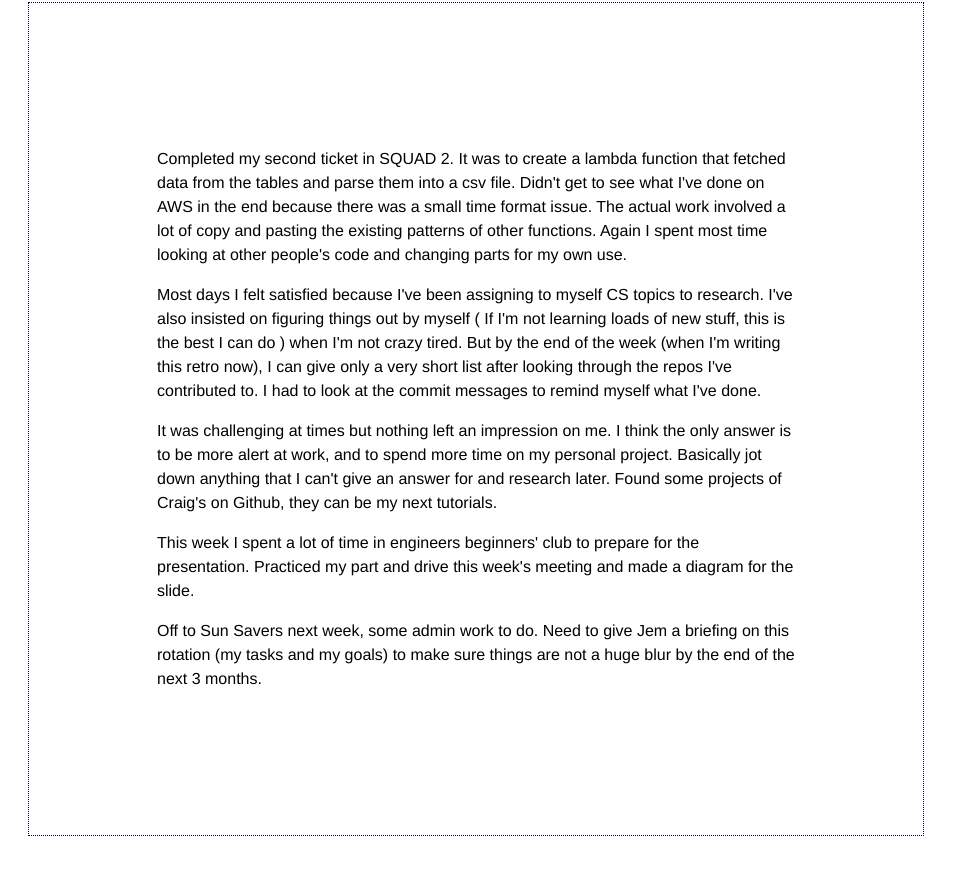
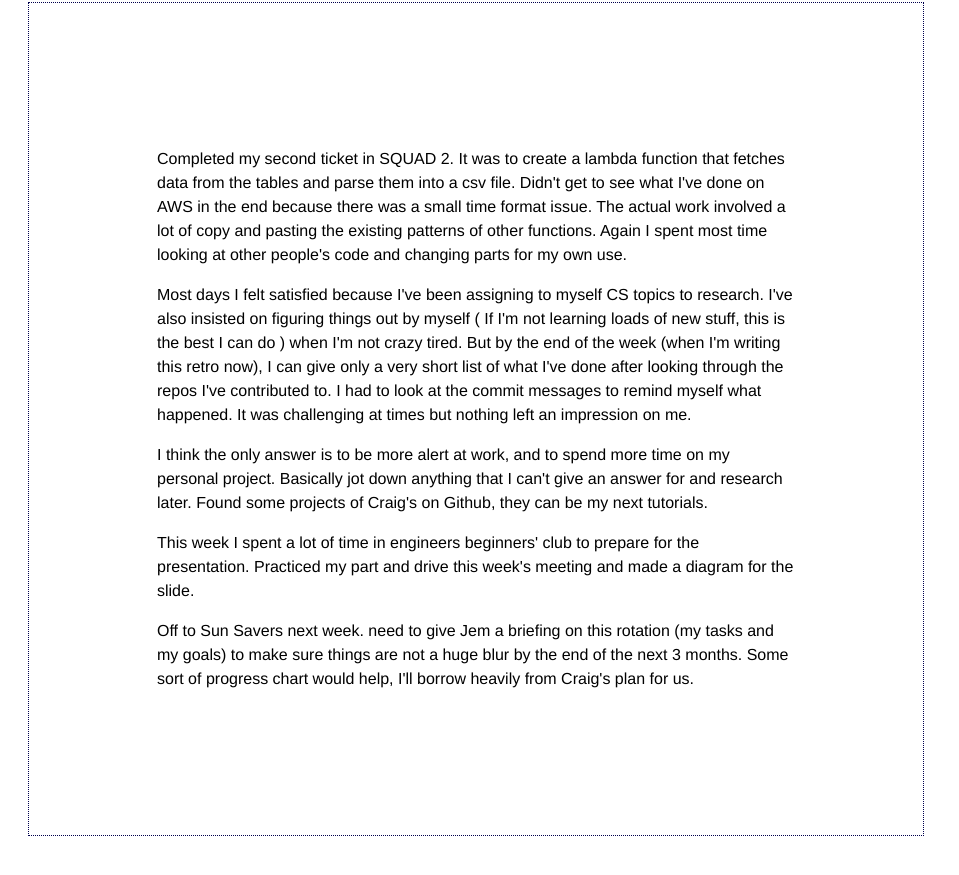
Before and after one commit to LXie-Saintex/placement-retro, a website: page html/week14.html in a window 1280 px wide. Shown: the part 469-1344 px from the top of the page, without its empty margins (0-959 px from the left). Drawn offline with Linux system fonts and the light colour scheme.

Commit message:
modified week14

```diff
--- a/html/week14.html
+++ b/html/week14.html
@@ -25,7 +25,7 @@
         </ul>
         <article>
             <p>
-                Completed my second ticket in SQUAD 2. It was to create a lambda function that fetched data from the tables and parse them into
+                Completed my second ticket in SQUAD 2. It was to create a lambda function that fetches data from the tables and parse them into
                 a csv file. Didn't get to see what I've done on AWS in the end because there was a small time format issue.
                 The actual work involved a lot of copy and pasting the existing patterns of other functions.
                 Again I spent most time looking at other people's code and changing parts for my own use.
@@ -33,11 +33,11 @@
             <p>
                 Most days I felt satisfied because I've been assigning to myself CS topics to research. I've also insisted on figuring things out
                 by myself ( If I'm not learning loads of new stuff, this is the best I can do ) when I'm not crazy tired.
-                But by the end of the week (when I'm writing this retro now), I can give only a very short list after looking through the repos I've contributed to.
-                I had to look at the commit messages to remind myself what I've done.
+                But by the end of the week (when I'm writing this retro now), I can give only a very short list of what I've done after looking through the repos I've contributed to.
+                I had to look at the commit messages to remind myself what happened. It was challenging at times but nothing left an impression on me.
             </p>
             <p>
-                It was challenging at times but nothing left an impression on me. I think the only answer is to be more alert at work, and to spend more time
+                I think the only answer is to be more alert at work, and to spend more time
                 on my personal project. Basically jot down anything that I can't give an answer for and research later. Found some projects of Craig's on Github,
                 they can be my next tutorials.
             </p>
@@ -46,8 +46,8 @@
                 drive this week's meeting and made a diagram for the slide.
             </p>
             <p>
-                Off to Sun Savers next week, some admin work to do. Need to give Jem a briefing on this rotation (my tasks and my goals) to make sure things are not
-                a huge blur by the end of the next 3 months.
+                Off to Sun Savers next week. need to give Jem a briefing on this rotation (my tasks and my goals) to make sure things are not
+                a huge blur by the end of the next 3 months. Some sort of progress chart would help, I'll borrow heavily from Craig's plan for us.
             </p>
         </article>
     </body>
```
